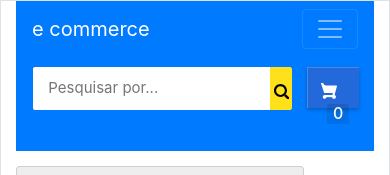
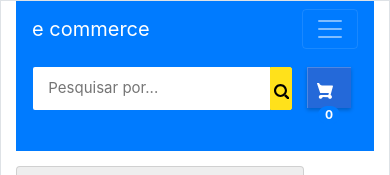
Before and after one commit to hugoiuri/ecommerce, a React (Create React App) app: page / in a window 390 px wide. Shown: the top 175 px of the page. Built offline with nearby package versions, Linux system fonts and the light colour scheme.

Commit message:
ajustes no botão de carrinho

```diff
--- a/src/components/Search.jsx
+++ b/src/components/Search.jsx
@@ -22,10 +22,9 @@ export default props => {
                         <svg className="cart-svg " width="16 " height="16 " viewBox="0 0 16 16 ">
                             <path d="M15.32 2.405H4.887C3 2.405 2.46.805 2.46.805L2.257.21C2.208.085 2.083 0 1.946 0H.336C.1 0-.064.24.024.46l.644 1.945L3.11 9.767c.047.137.175.23.32.23h8.418l-.493 1.958H3.768l.002.003c-.017 0-.033-.003-.05-.003-1.06 0-1.92.86-1.92 1.92s.86 1.92 1.92 1.92c.99 0 1.805-.75 1.91-1.712l5.55.076c.12.922.91 1.636 1.867 1.636 1.04 0 1.885-.844 1.885-1.885 0-.866-.584-1.593-1.38-1.814l2.423-8.832c.12-.433-.206-.86-.655-.86 " fill="#fff "></path>
                         </svg>
-                        <span className="item-number ">0</span>
+                        <span className="badge badge-pill badge-primary">0</span>
                     </a>
                 </div>
-                <div className="col-1 col-sm-1 col-xl-1"></div>
             </div>
         </div>
     );
```
